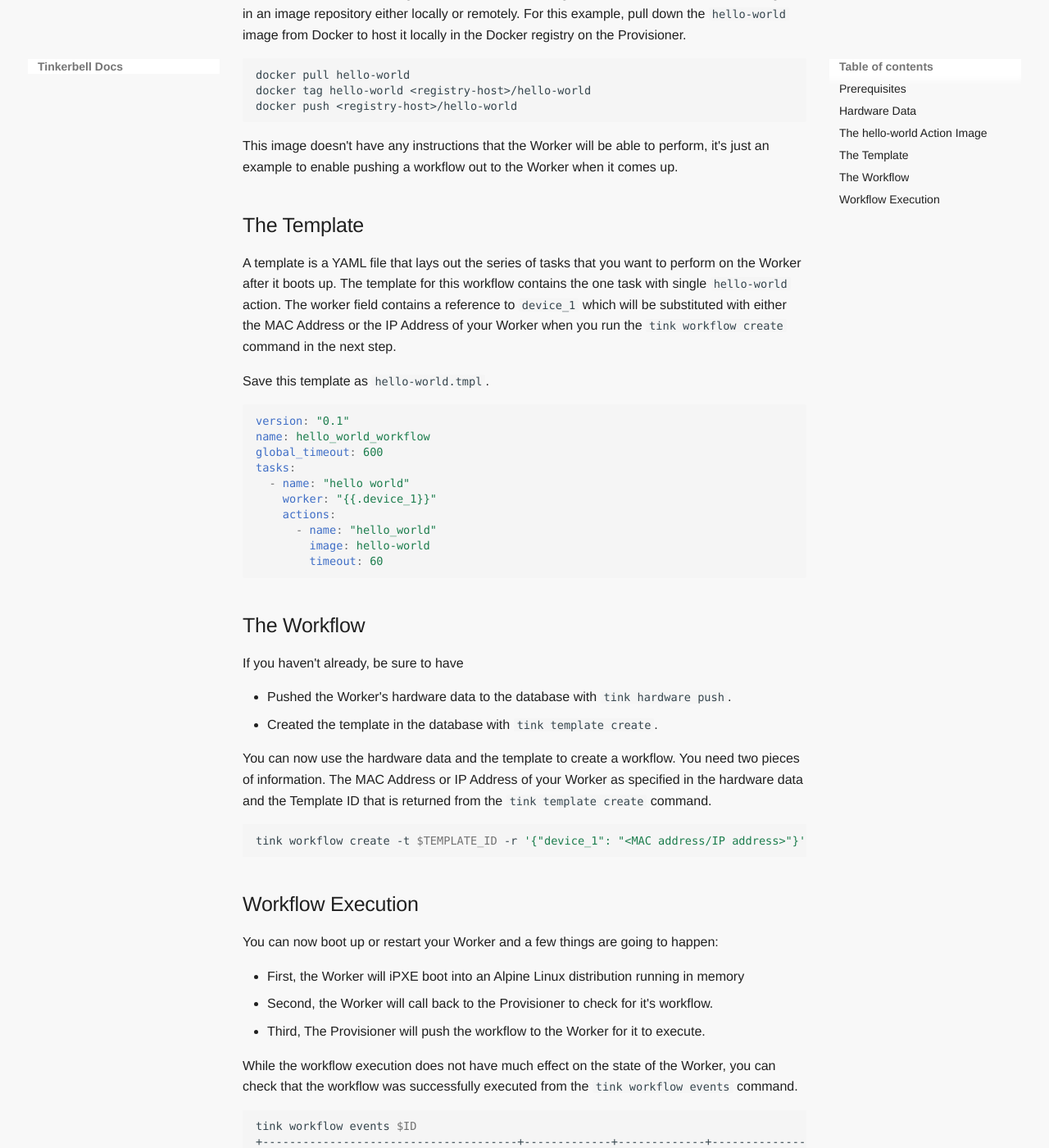
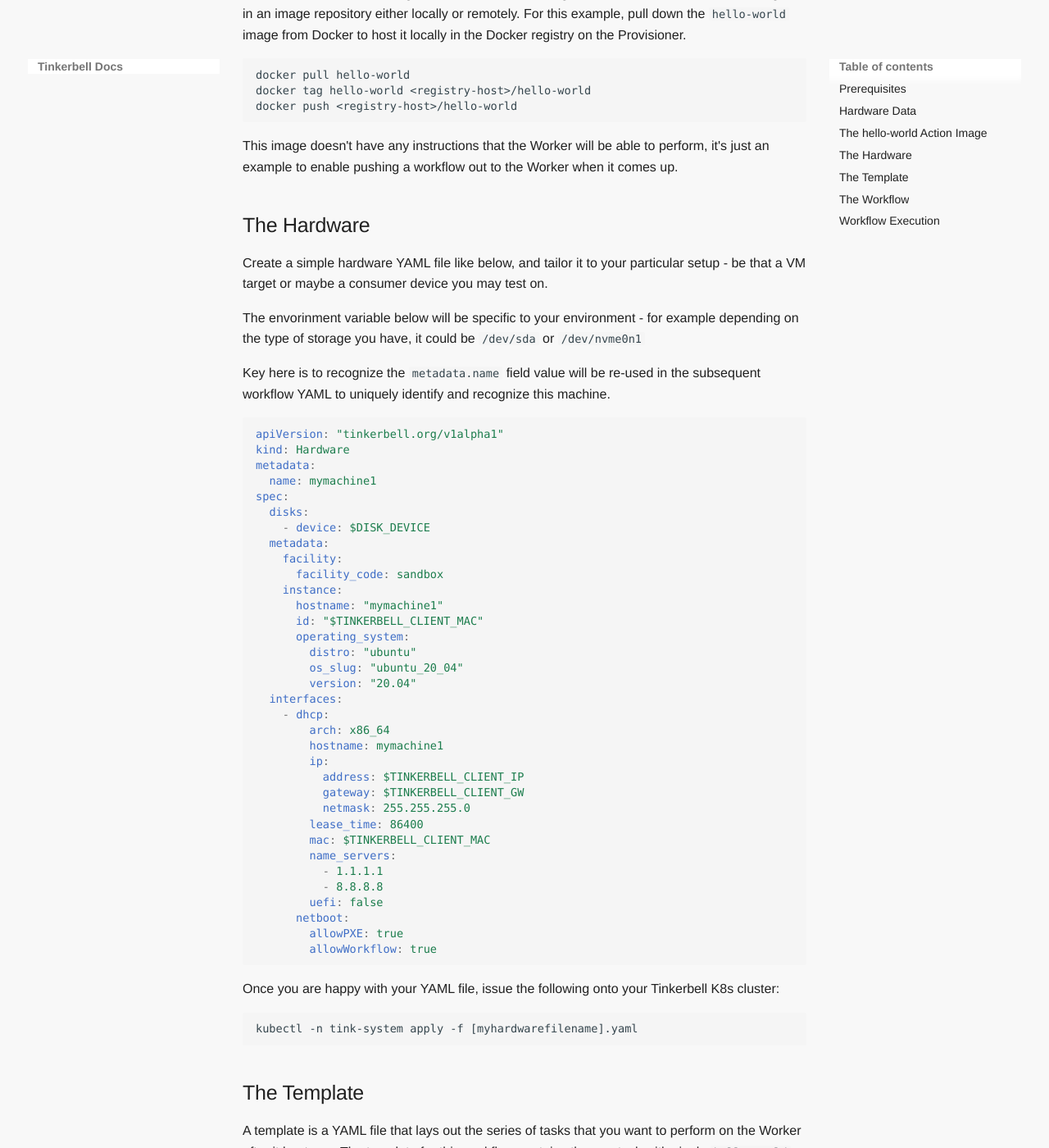
Before and after one commit to tinkerbell/tinkerbell-docs, an MkDocs documentation site: the page built from docs/workflows/hello-world-workflow.md, in a window 1280 px wide and 1400 px high, scrolled down 816 px. Shown: the whole window at 82% size. Built offline with MkDocs 1.6.1 and Material for MkDocs 9.7.7, drawn with Linux system fonts in a browser that asks for light colours; some web fonts are replaced; some of the changed text lies outside the part shown.

Commit message:
Updated hello-world workflow md, + some minor typo

````diff
--- a/docs/workflows/hello-world-workflow.md
+++ b/docs/workflows/hello-world-workflow.md
@@ -34,42 +34,105 @@
 
 This image doesn't have any instructions that the Worker will be able to perform, it's just an example to enable pushing a workflow out to the Worker when it comes up.
 
+## The Hardware
+
+Create a simple hardware YAML file like below, and tailor it to your particular setup - be that a VM target or maybe a consumer device you may test on.
+
+The envorinment variable below will be specific to your environment - for example depending on the type of storage you have, it could be `/dev/sda` or `/dev/nvme0n1`
+
+Key here is to recognize the `metadata.name` field value will be re-used in the subsequent workflow YAML to uniquely identify and recognize this machine.
+```yaml
+
+apiVersion: "tinkerbell.org/v1alpha1"
+kind: Hardware
+metadata:
+  name: mymachine1
+spec:
+  disks:
+    - device: $DISK_DEVICE
+  metadata:
+    facility:
+      facility_code: sandbox
+    instance:
+      hostname: "mymachine1"
+      id: "$TINKERBELL_CLIENT_MAC"
+      operating_system:
+        distro: "ubuntu"
+        os_slug: "ubuntu_20_04"
+        version: "20.04"
+  interfaces:
+    - dhcp:
+        arch: x86_64
+        hostname: mymachine1
+        ip:
+          address: $TINKERBELL_CLIENT_IP
+          gateway: $TINKERBELL_CLIENT_GW
+          netmask: 255.255.255.0
+        lease_time: 86400
+        mac: $TINKERBELL_CLIENT_MAC
+        name_servers:
+          - 1.1.1.1
+          - 8.8.8.8
+        uefi: false
+      netboot:
+        allowPXE: true
+        allowWorkflow: true
+```
+
+Once you are happy with your YAML file, issue the following onto your Tinkerbell K8s cluster:
+```
+kubectl -n tink-system apply -f [myhardwarefilename].yaml
+```
+
 ## The Template
 
 A template is a YAML file that lays out the series of tasks that you want to perform on the Worker after it boots up.
 The template for this workflow contains the one task with single `hello-world` action.
-The worker field contains a reference to `device_1` which will be substituted with either the MAC Address or the IP Address of your Worker when you run the `tink workflow create` command in the next step.
 
-Save this template as `hello-world.tmpl`.
+Save this template as `hello-world-template.yaml`.
+
+Execute `kubectl -n tink-system apply -f hello-world-template.yaml`
 
 ```yaml
-version: "0.1"
-name: hello_world_workflow
-global_timeout: 600
-tasks:
-  - name: "hello world"
-    worker: "{{.device_1}}"
-    actions:
-      - name: "hello_world"
+
+apiVersion: "tinkerbell.org/v1alpha1"
+kind: Template
+metadata:
+  name: hello_world_template
+  namespace: tink-system
+spec:
+  data: |
+    version: "0.1"
+    name: hello_world_template
+    global_timeout: 1800
+    tasks:
+      - name: "hello world"
         image: hello-world
         timeout: 60
 ```
 
 ## The Workflow
 
-If you haven't already, be sure to have
+Create a workflow YAML file like the following. This is a simple file, the contents should be readily understandable.
+```yaml
 
-- Pushed the Worker's hardware data to the database with `tink hardware push`.
-- Created the template in the database with `tink template create`.
+apiVersion: "tinkerbell.org/v1alpha1"
+kind: Workflow
+metadata:
+  name: helloworldWf1
+  namespace: tink-system
+spec:
+  templateRef: hello_world_template
+  hardwareRef: mymachine1
+  hardwareMap:
+    device_1: $TINKERBELL_CLIENT_MAC
 
-You can now use the hardware data and the template to create a workflow.
-You need two pieces of information.
-The MAC Address or IP Address of your Worker as specified in the hardware data and the Template ID that is returned from the `tink template create` command.
+```
+Now apply this file, like similar yamls before by:
+```yaml
 
-```sh
-tink workflow create -t $TEMPLATE_ID -r '{"device_1": "<MAC address/IP address>"}'
+kubectl -n tink-system apply -f [myworkflowfilename].yaml
 ```
-
 ## Workflow Execution
 
 You can now boot up or restart your Worker and a few things are going to happen:
@@ -78,17 +141,7 @@
 - Second, the Worker will call back to the Provisioner to check for it's workflow.
 - Third, The Provisioner will push the workflow to the Worker for it to execute.
 
-While the workflow execution does not have much effect on the state of the Worker, you can check that the workflow was successfully executed from the `tink workflow events` command.
-
-```sh
-tink workflow events $ID
-+--------------------------------------+-------------+-------------+----------------+---------------------------------+--------------------+
-| WORKER ID                            | TASK NAME   | ACTION NAME | EXECUTION TIME | MESSAGE                         |      ACTION STATUS |
-+--------------------------------------+-------------+-------------+----------------+---------------------------------+--------------------+
-| ce2e62ed-826f-4485-a39f-a82bb74338e2 | hello world | hello_world |              0 | Started execution               | ACTION_IN_PROGRESS |
-| ce2e62ed-826f-4485-a39f-a82bb74338e2 | hello world | hello_world |              0 | Finished Execution Successfully |     ACTION_SUCCESS |
-+--------------------------------------+-------------+-------------+----------------+---------------------------------+--------------------+
-```
+While the workflow execution does not have much effect on the state of the Worker, you can check that the workflow was successfully executed from the `kubectl -n tink-system get workflow helloworldWf1` command.
 
 If you reboot the Worker at this point, it will again PXE boot, since no alternate operating system was installed as part of the `hello-world` workflow.
 
````
Also changed, not shown: other parts of docs/workflows/hello-world-workflow.md (+1 -1 lines), docs/workflows/working-with-workflows.md (+9 -2 lines).
